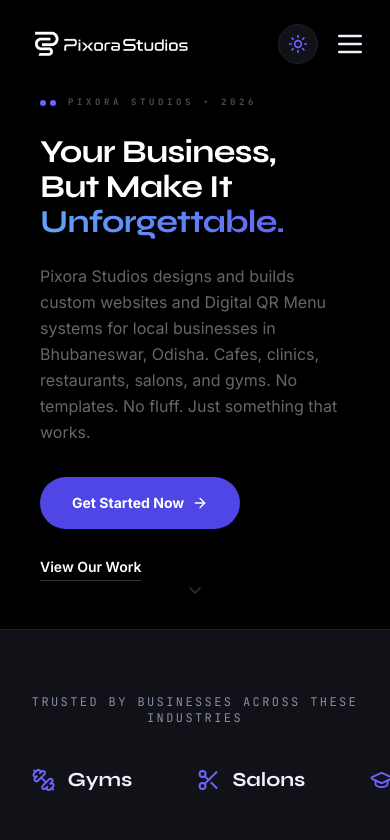
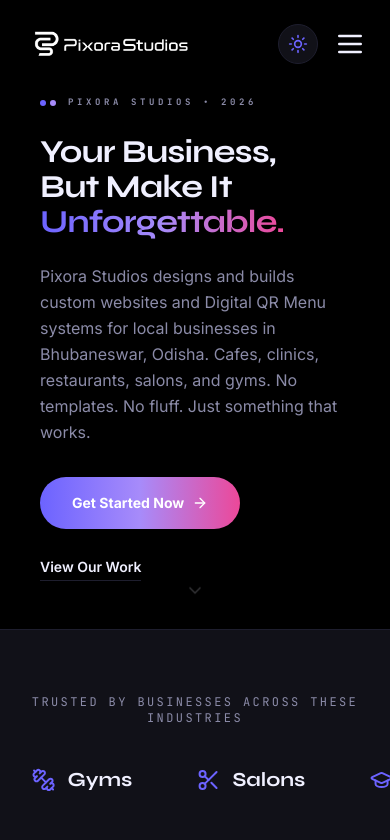
Before and after one commit to Pixora-Studios/Pixora-Studios-Portfolio, a Next.js app: page / in a window 390 px wide. Shown: the top 840 px of the page. Built offline with nearby package versions, Linux system fonts and the light colour scheme.

Commit message:
refactor(hero): enhance theme awareness and improve scroll animations

```diff
--- a/components/home/HeroSection.tsx
+++ b/components/home/HeroSection.tsx
@@ -89,29 +89,29 @@
 export function HeroSection() {
   const currentYear = new Date().getFullYear();
 
-  // ← CHANGED: ref + scroll progress for the whole hero section, used to
-  // drive the laptop/phone/QR exit animation below.
+  // Ref + scroll progress for the whole hero section, used to drive the
+  // laptop/phone/QR exit animation below.
   const sectionRef = useRef<HTMLElement>(null);
   const { scrollYProgress } = useScroll({
     target: sectionRef,
     offset: ["start start", "end start"],
   });
 
-  // ← CHANGED: Laptop tilts back, drifts up, scales down slightly, and
-  // fades out as the user scrolls down through the hero.
+  // Laptop tilts back, drifts up, scales down slightly, and fades out as
+  // the user scrolls down through the hero.
   const laptopY = useTransform(scrollYProgress, [0, 1], [0, -120]);
   const laptopRotateX = useTransform(scrollYProgress, [0, 1], [0, 14]);
   const laptopScale = useTransform(scrollYProgress, [0, 1], [1, 0.9]);
   const laptopOpacity = useTransform(scrollYProgress, [0, 0.7], [1, 0]);
 
-  // ← CHANGED: Phone slides down and rotates away, fading slightly later
-  // than the laptop for a staggered parallax feel.
+  // Phone slides down and rotates away, fading slightly later than the
+  // laptop for a staggered parallax feel.
   const phoneY = useTransform(scrollYProgress, [0, 1], [0, 180]);
   const phoneRotate = useTransform(scrollYProgress, [0, 1], [0, 18]);
   const phoneOpacity = useTransform(scrollYProgress, [0.1, 0.8], [1, 0]);
 
-  // ← CHANGED: QR badge drifts further/faster than the phone (extra
-  // parallax layer) on top of its existing infinite float loop.
+  // QR badge drifts further/faster than the phone (extra parallax layer)
+  // on top of its existing infinite float loop.
   const qrY = useTransform(scrollYProgress, [0, 1], [0, 260]);
   const qrOpacity = useTransform(scrollYProgress, [0, 0.5], [1, 0]);
 
@@ -139,13 +139,15 @@
 
   return (
     <section
-      ref={sectionRef} // ← CHANGED: added ref for scroll tracking
-      className="relative max-h-[100vh] flex items-center pt-24 pb-12 overflow-hidden bg-black"
+      ref={sectionRef}
+      // ← CHANGED: bg-black replaced with theme-aware background to match
+      // QRHero.tsx's dark/light token pattern
+      className="relative max-h-[100vh] flex items-center pt-24 pb-12 overflow-hidden bg-white dark:bg-black"
     >
       {/* Subtle Glows */}
       <div className="absolute inset-0 -z-10">
-        <div className="absolute top-0 right-0 w-[40%] h-[40%] bg-indigo-500/5 rounded-full blur-[100px]" />
-        <div className="absolute bottom-0 left-0 w-[30%] h-[30%] bg-primary-dark/5 rounded-full blur-[80px]" />
+        <div className="absolute top-0 right-0 w-[40%] h-[40%] bg-primary-dark/10 dark:bg-indigo-500/5 rounded-full blur-[100px]" />
+        <div className="absolute bottom-0 left-0 w-[30%] h-[30%] bg-secondary-dark/10 dark:bg-primary-dark/5 rounded-full blur-[80px]" />
       </div>
 
       <div className="container mx-auto px-10 grid lg:grid-cols-[1.1fr_0.9fr] gap-8 items-center">
@@ -161,49 +163,56 @@
             className="flex items-center space-x-3 mb-6"
           >
             <div className="flex space-x-1">
-              <div className="w-1.5 h-1.5 rounded-full bg-indigo-500" />
               <div className="w-1.5 h-1.5 rounded-full bg-primary-dark" />
+              <div className="w-1.5 h-1.5 rounded-full bg-secondary-dark" />
             </div>
-            <span className="text-white/30 font-mono text-[9px] font-bold uppercase tracking-[0.4em]">
+            {/* ← CHANGED: text-white/30 → theme-aware muted text */}
+            <span className="text-text-muted-light dark:text-text-muted-dark font-mono text-[9px] font-bold uppercase tracking-[0.4em]">
               Pixora Studios • {currentYear}
             </span>
           </motion.div>
 
           <motion.h1
             variants={itemVariants}
-            className="text-[clamp(2rem,4.5vw,3.5rem)] font-display font-bold leading-[1.1] mb-6 tracking-tight text-white"
+            // ← CHANGED: text-white → theme-aware primary text
+            className="text-[clamp(2rem,4.5vw,3.5rem)] font-display font-bold leading-[1.1] mb-6 tracking-tight text-text-primary-light dark:text-text-primary-dark"
           >
             Your Business, <br />
             But Make It <br />
-            <span className="text-transparent bg-clip-text bg-gradient-to-r from-blue-400 to-indigo-500">
+            {/* ← CHANGED: gradient text now matches QRHero's light/dark gradient pattern */}
+            <span className="text-transparent bg-clip-text bg-gradient-light dark:bg-gradient-primary">
               Unforgettable.
             </span>
           </motion.h1>
 
           <motion.p
             variants={itemVariants}
-            className="text-base text-white/40 max-w-[440px] mb-8 leading-relaxed font-body"
+            // ← CHANGED: text-white/40 → theme-aware muted text
+            className="text-base text-text-muted-light dark:text-text-muted-dark max-w-[440px] mb-8 leading-relaxed font-body"
           >
             Pixora Studios designs and builds custom websites and Digital QR Menu systems for local businesses in Bhubaneswar, Odisha. Cafes, clinics, restaurants, salons, and gyms. No templates. No fluff. Just something that works.
           </motion.p>
 
           <motion.div variants={itemVariants} className="flex flex-wrap items-center gap-6">
             <MagneticButton>
+              {/* ← CHANGED: bg-indigo-600 solid → theme-aware gradient CTA, matching QRHero's "Talk to Us" button */}
               <Link
                 href="/contact"
-                className="px-8 py-4 rounded-full bg-indigo-600 text-white font-bold text-sm hover:bg-indigo-500 transition-all flex items-center group"
+                className="px-8 py-4 rounded-full bg-gradient-light dark:bg-gradient-primary text-white font-bold text-sm hover:scale-105 transition-transform flex items-center group"
               >
                 <span>Get Started Now</span>
                 <ArrowRight className="ml-2 w-4 h-4 group-hover:translate-x-1 transition-transform" />
               </Link>
             </MagneticButton>
 
+            {/* ← CHANGED: text-white → theme-aware primary text */}
             <Link
               href="/portfolio"
-              className="text-white font-semibold text-sm flex items-center group relative py-1"
+              className="text-text-primary-light dark:text-text-primary-dark font-semibold text-sm flex items-center group relative py-1"
             >
               <span>View Our Work</span>
-              <div className="absolute bottom-0 left-0 w-full h-[1px] bg-white/20" />
+              {/* ← CHANGED: bg-white/20 → theme-aware border color */}
+              <div className="absolute bottom-0 left-0 w-full h-[1px] bg-border-light dark:bg-border-dark" />
             </Link>
           </motion.div>
         </motion.div>
@@ -213,16 +222,15 @@
             down responsively. Matches the Figma layout: laptop dominant,
             phone overlapping its bottom-right corner rather than sitting
             beside it. Both mockups render perfectly upright at rest — no
-            tilt — and now animate out on scroll (see transforms above). */}
+            tilt — and animate out on scroll (see transforms above). Mockup
+            "screen content" stays on fixed cream/black tones regardless of
+            site theme, same as QRHero.tsx's phone mockup. */}
         <div className="relative hidden lg:block h-[500px] w-full overflow-visible">
           <div className="absolute top-0 right-0 h-[500px] w-[660px] lg:scale-[0.68] xl:scale-[0.82] 2xl:scale-100 origin-top-right">
             {/* Ambient glow behind the mockups */}
-            <div className="absolute top-[15%] right-[15%] -z-10 w-[320px] h-[320px] rounded-full bg-indigo-500/10 blur-[100px] pointer-events-none" />
+            <div className="absolute top-[15%] right-[15%] -z-10 w-[320px] h-[320px] rounded-full bg-primary-dark/10 dark:bg-indigo-500/10 blur-[100px] pointer-events-none" />
 
             {/* ---------- Laptop mockup (image + video inside the screen) ---------- */}
-            {/* ← CHANGED: outer wrapper now owns positioning + scroll-linked
-                style transforms (y/scale/opacity/rotateX). Inner wrapper
-                keeps the original on-load entrance animation untouched. */}
             <motion.div
               style={{
                 y: laptopY,
@@ -277,9 +285,6 @@
             </motion.div>
 
             {/* ---------- Mobile mockup, overlapping the laptop's bottom-right corner ---------- */}
-            {/* ← CHANGED: outer wrapper now owns positioning + scroll-linked
-                style transforms (y/rotate/opacity). Inner wrapper keeps the
-                original on-load entrance animation untouched. */}
             <motion.div
               style={{ y: phoneY, rotate: phoneRotate, opacity: phoneOpacity }}
               className="absolute top-[190px] right-[20px] w-[200px] z-20"
@@ -299,7 +304,8 @@
                     {/* Notch */}
                     <div className="absolute top-1.5 left-1/2 -translate-x-1/2 w-16 h-4 bg-black rounded-full z-20" />
 
-                    {/* Screen */}
+                    {/* Screen — intentionally fixed cream tone, matches
+                        QRHero's phone mockup regardless of site theme */}
                     <div className="absolute inset-0 bg-[#FFFBF6] flex flex-col">
                       {/* Status bar */}
                       <div className="flex items-center justify-between px-3 pt-2 pb-1 text-[8px] font-semibold text-neutral-900">
@@ -395,9 +401,6 @@
               </motion.div>
 
               {/* QR badge floating off the phone's top-right edge */}
-              {/* ← CHANGED: outer motion.div carries the scroll-linked parallax
-                  (y/opacity); inner motion.div keeps the original infinite
-                  float loop untouched. */}
               <motion.div
                 style={{ y: qrY, opacity: qrOpacity }}
                 className="absolute -right-8 top-6 glass p-2.5 rounded-2xl border border-white/20 shadow-2xl backdrop-blur-xl z-30"
@@ -421,7 +424,8 @@
         transition={{ delay: 2 }}
         className="absolute bottom-6 left-1/2 -translate-x-1/2"
       >
-        <ChevronDown className="w-5 h-5 text-white animate-bounce" />
+        {/* ← CHANGED: text-white → theme-aware primary text */}
+        <ChevronDown className="w-5 h-5 text-text-primary-light dark:text-text-primary-dark animate-bounce" />
       </motion.div>
     </section>
   );
```
